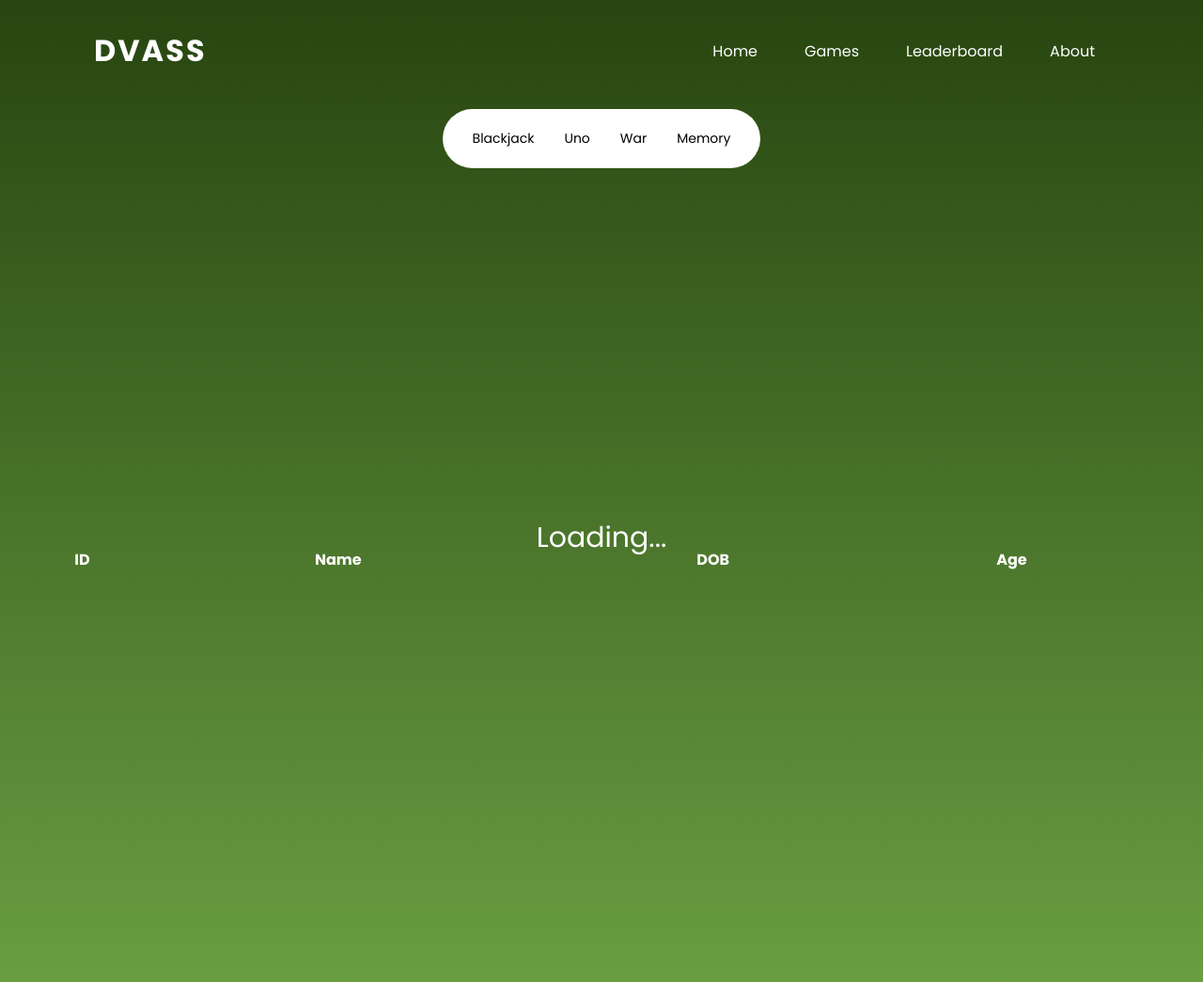
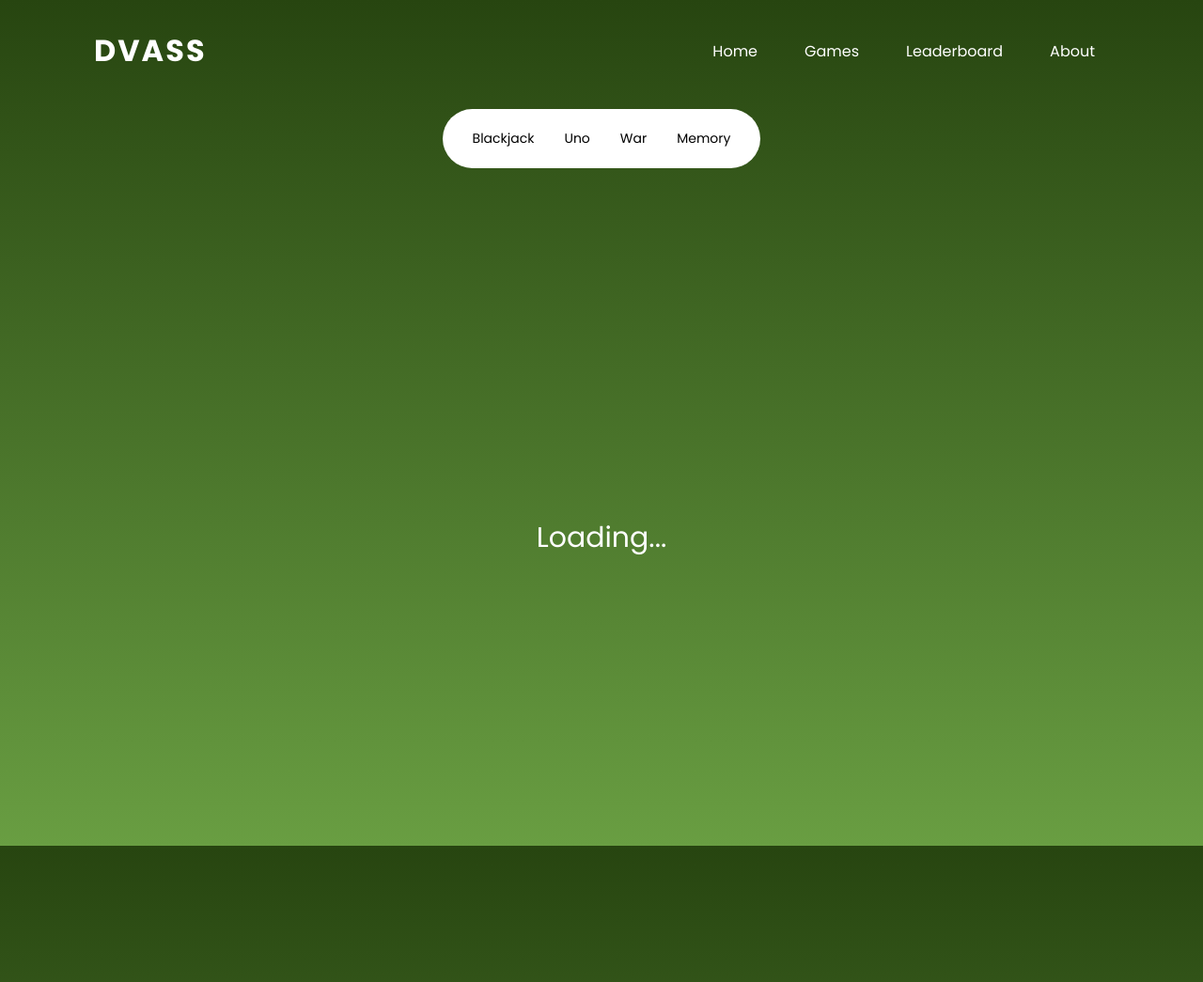
Before and after one commit to SRIHITAKOTT1213/DVASS, a Jekyll site: the page built from _pages/leaderboard.md, in a window 1280 px wide. Shown: the whole page at 94% size. Built offline with Jekyll 4.4.1, drawn with Linux system fonts in a browser that asks for light colours; a script that is not in the unit is left out; after the commit the page ends 900 px from its top, so only the background shows below that.

Commit message:
start invisible

```diff
--- a/_pages/leaderboard.md
+++ b/_pages/leaderboard.md
@@ -114,7 +114,7 @@ permalink: /leaderboard/
     </ul>
 </section>
 <p id="loading_text">Loading...</p>
-<section id="table_content_blackjack" style="color: white; display: flex; max-height: 100vh; overflow:visible;">
+<section id="table_content_blackjack" style="color: white; display: none; max-height: 100vh; overflow:visible;">
     <table id="flaskTable" class="table table-striped nowrap" style="width:100%">
         <thead id="flaskHead">
             <tr>
```
